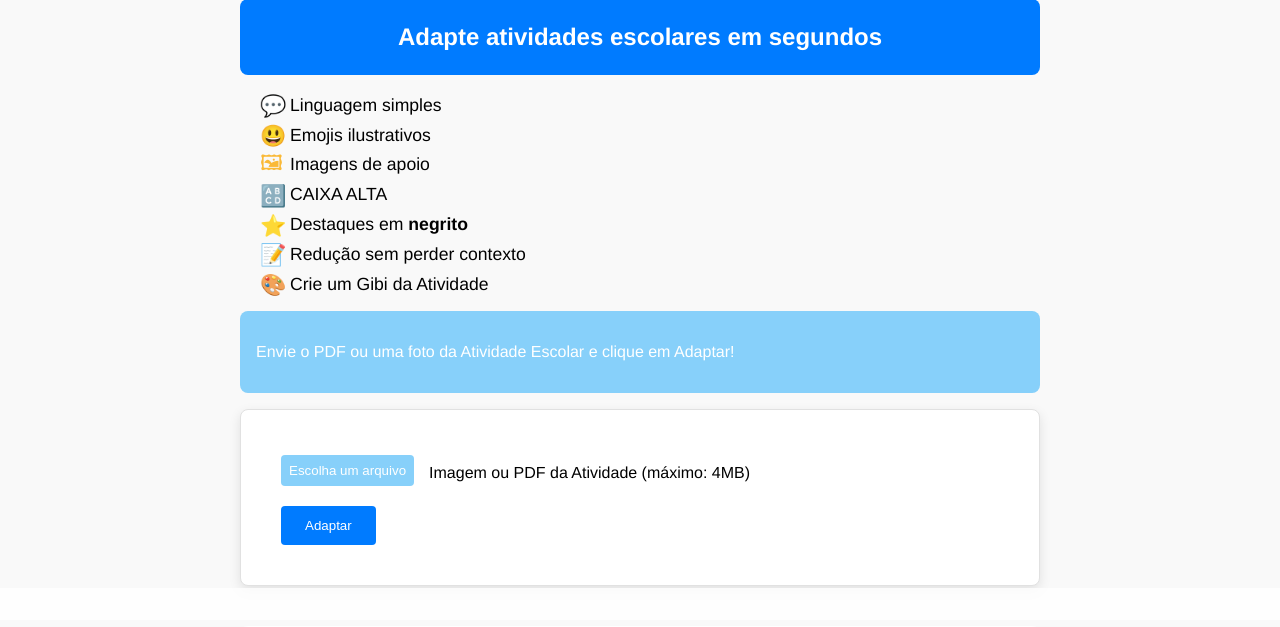
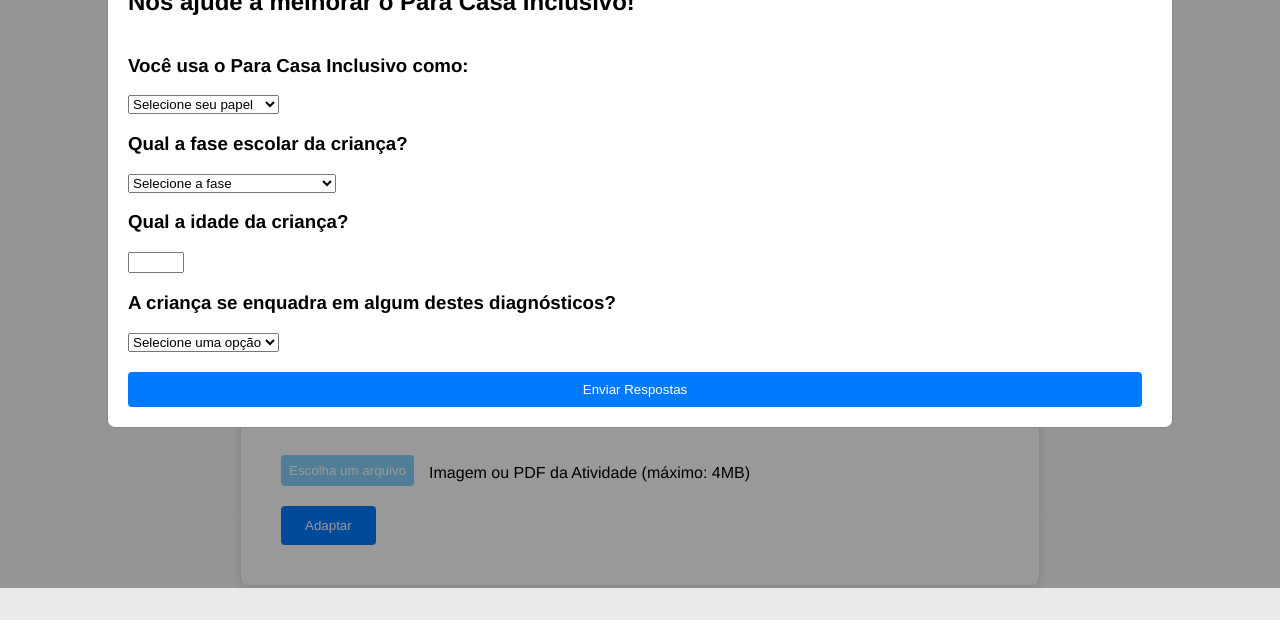
Before and after one commit to luciocs/para-casa-inclusivo, a Flask app: page / in a window 1280 px wide. Shown: the part 245-872 px from the top of the page. Run offline with Flask 3, Linux system fonts and the light colour scheme; some libraries are stand-ins or nearby versions.

Commit message:
Added profile survey

```diff
--- a/static/app.js
+++ b/static/app.js
@@ -137,6 +137,44 @@ function categorizeFilesByNames(files) {
 
     return Array.from(usedCategoriesSet);
 }
+
+document.addEventListener('DOMContentLoaded', function() {
+    const surveyModal = document.getElementById('surveyModal');
+    const surveyForm = document.getElementById('surveyForm');
+
+    // Check if survey was already submitted to avoid showing the modal again
+    if (!localStorage.getItem('surveySubmitted')) {
+        surveyModal.style.display = "block";
+    }
+
+    surveyForm.addEventListener('submit', function(event) {
+        event.preventDefault();
+
+        // Collect survey form data
+        const formData = new FormData(surveyForm);
+        const userRole = formData.get('userRole');
+        const schoolPhase = formData.get('schoolPhase');
+        const childAge = formData.get('childAge');
+        const diagnosis = formData.get('diagnosis');
+
+        // Send a single tracking event to Google Analytics with custom dimensions
+        gtag('event', 'survey_response', {
+            'event_category': 'Survey',
+            'event_label': 'User Survey',
+            'non_interaction': true,
+            'user_role': userRole,
+            'school_phase': schoolPhase,
+            'child_age': childAge,
+            'diagnosis': diagnosis
+        });
+
+        // Hide modal and mark survey as submitted
+        localStorage.setItem('surveySubmitted', 'true');
+        surveyModal.style.display = "none";
+        alert('Obrigado pelas suas respostas!');
+    });
+});
+
 
 // Event Listener for the Submit Feedback Button
 document.getElementById('submit-feedback').addEventListener('click', function() {
--- a/static/styles.css
+++ b/static/styles.css
@@ -445,3 +445,79 @@ button {
     margin-right: 10px;
     padding: 5px;
 }
+
+/* Survey Modal Styling */
+#surveyModal {
+  display: none; /* Hidden by default */
+  position: fixed; /* Stay in place */
+  z-index: 10; /* Sit on top */
+  left: 0;
+  top: 0;
+  width: 100%; /* Full width */
+  height: 100%; /* Full height */
+  overflow: auto; /* Enable scroll if needed */
+  background-color: rgba(0, 0, 0, 0.4); /* Black w/ opacity */
+}
+
+/* Modal Content Box */
+#surveyModal .modal-content {
+  background-color: #fff;
+  margin: 15% auto; /* 15% from the top and centered */
+  padding: 20px;
+  border: 1px solid #888;
+  width: 80%; /* Could be more or less, depending on screen size */
+  border-radius: 8px; /* Rounded corners */
+}
+
+/* Close button */
+#surveyModal .close {
+  color: #aaa;
+  float: right;
+  font-size: 28px;
+  font-weight: bold;
+}
+
+#surveyModal .close:hover,
+#surveyModal .close:focus {
+  color: black;
+  text-decoration: none;
+  cursor: pointer;
+}
+
+/* Survey form styling */
+#surveyModal form {
+  display: flex;
+  flex-direction: column;
+}
+
+#surveyModal form .question {
+  margin-bottom: 15px;
+}
+
+#surveyModal form .question label {
+  margin-bottom: 5px;
+  font-weight: bold;
+}
+
+#surveyModal form .question input,
+#surveyModal form .question select {
+  padding: 10px;
+  margin-top: 5px;
+  border: 1px solid #ccc;
+  border-radius: 4px;
+  width: 100%;
+}
+
+#surveyModal form button[type="submit"] {
+  background-color: #007BFF;
+  color: white;
+  padding: 10px 20px;
+  border: none;
+  border-radius: 4px;
+  cursor: pointer;
+  margin-top: 20px;
+}
+
+#surveyModal form button[type="submit"]:hover {
+  background-color: #0056b3;
+}
--- a/templates/index.html
+++ b/templates/index.html
@@ -27,6 +27,49 @@
     <script src="https://cdnjs.cloudflare.com/ajax/libs/showdown/1.9.1/showdown.min.js"></script>
 </head>
 <body>
+    <div id="surveyModal" class="modal">
+        <div class="modal-content">
+            <span class="close">&times;</span>
+            <h2>Nos ajude a melhorar o Para Casa Inclusivo!</h2>
+            <form id="surveyForm">
+                <div class="modal-question" id="question1">
+                    <h3>Você usa o Para Casa Inclusivo como:</h3>
+                    <select name="userRole" required>
+                        <option value="" disabled selected>Selecione seu papel</option>
+                        <option value="Professor(a)">Professor(a)</option>
+                        <option value="Familiar/Responsável">Familiar/Responsável</option>
+                        <option value="Aluno(a)">Aluno(a)</option>
+                        <option value="Outro">Outro</option>
+                    </select>
+                </div>
+                <div class="modal-question" id="question2">
+                    <h3>Qual a fase escolar da criança?</h3>
+                    <select name="schoolPhase" required>
+                        <option value="" disabled selected>Selecione a fase</option>
+                        <option value="Fundamental anos iniciais (1-5)">Fundamental anos iniciais (1-5)</option>
+                        <option value="Fundamental anos finais (6-9)">Fundamental anos finais (6-9)</option>
+                        <option value="Outro">Outro</option>
+                    </select>
+                </div>
+                <div class="modal-question" id="question3">
+                    <h3>Qual a idade da criança?</h3>
+                    <input type="number" name="childAge" min="1" max="99">
+                </div>
+                <div class="modal-question" id="question4">
+                    <h3>A criança se enquadra em algum destes diagnósticos?</h3>
+                    <select name="diagnosis" required>
+                        <option value="" disabled selected>Selecione uma opção</option>
+                        <option value="Autismo (TEA)">Autismo (TEA)</option>
+                        <option value="TDAH">TDAH</option>
+                        <option value="Dislexia">Dislexia</option>
+                        <option value="Outro">Outro</option>
+                        <option value="Nenhum">Nenhum</option>
+                    </select>
+                </div>
+                <button type="submit">Enviar Respostas</button>
+            </form>
+        </div>
+    </div>
     <div class="container">
         <div class="header">
             <img src="https://blobparacasa.blob.core.windows.net/stability-images/para-casa-inclusivo-logo.png?sp=r&st=2023-10-18T21:11:14Z&se=2025-10-31T05:11:14Z&spr=https&sv=2022-11-02&sr=b&sig=JtIYoUHCfznVXwZMD7Xcl65GBA%2B%2Bwe5J0W95tSgkJ2c%3D" alt="PARA CASA INCLUSIVO Logo" class="logo">
```
